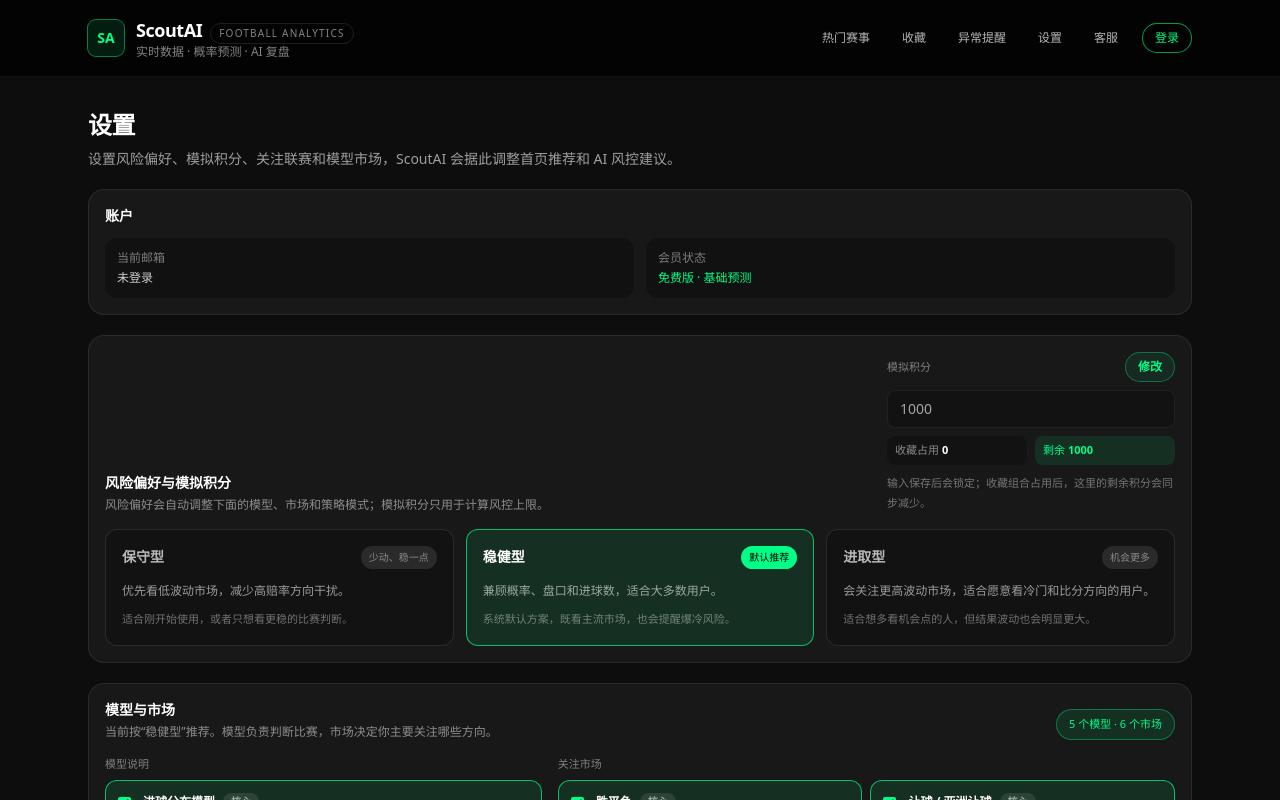
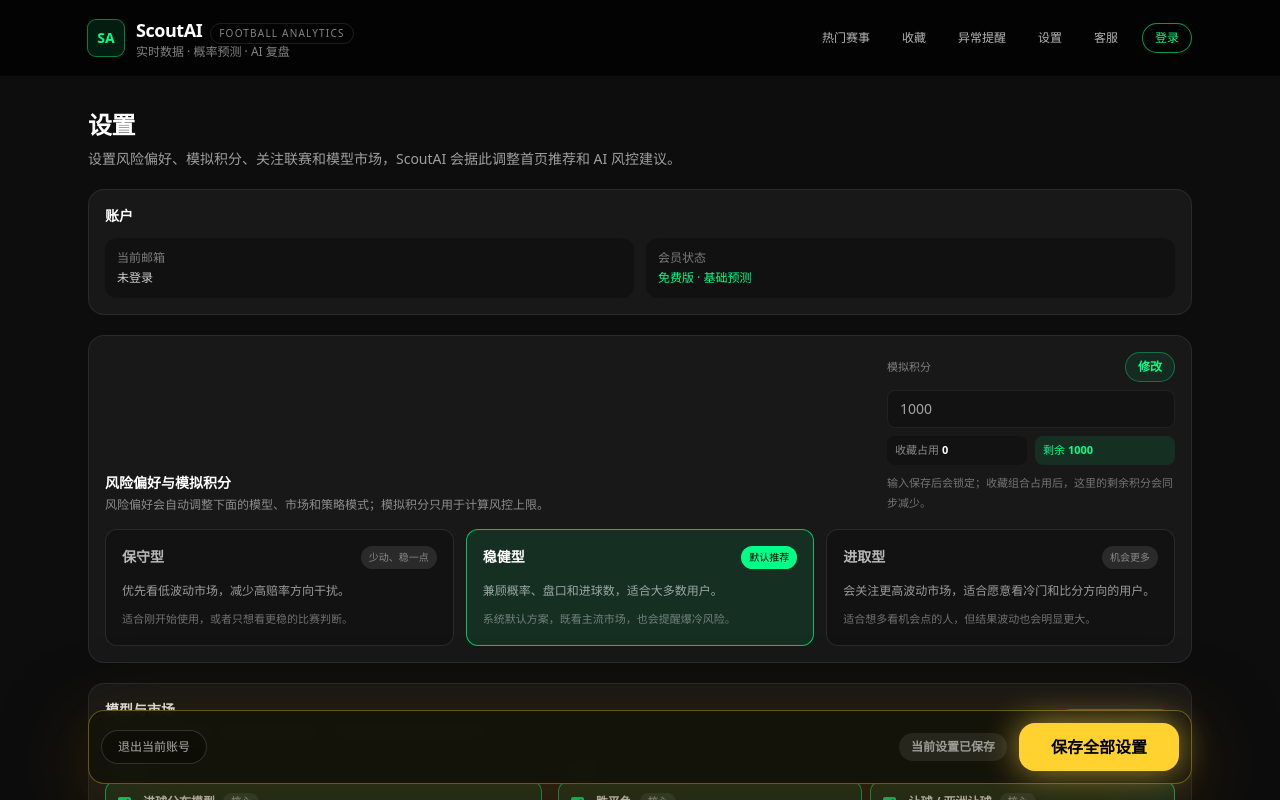
Before and after one commit to JasonHualun/scoutai, a Next.js app: page /settings in a window 1280 px wide. Shown: the top 800 px of the page. Built offline with nearby package versions, Linux system fonts and the light colour scheme; no server answers.

Commit message:
fix: make settings save action prominent

```diff
--- a/src/app/settings/page.tsx
+++ b/src/app/settings/page.tsx
@@ -59,11 +59,29 @@
   return ids.filter((id): id is number => typeof id === "number" && allowedLeagueIds.has(id));
 }
 
+function sameList<T>(left: T[], right: T[]) {
+  return left.length === right.length && left.every((item, index) => item === right[index]);
+}
+
+function samePreferences(left: Preferences, right: Preferences) {
+  return (
+    left.risk_level === right.risk_level &&
+    left.capital === right.capital &&
+    left.currency === right.currency &&
+    sameList(left.preferred_models, right.preferred_models) &&
+    sameList(left.bet_type, right.bet_type) &&
+    sameList(left.preferred_markets, right.preferred_markets) &&
+    sameList(left.favorite_leagues, right.favorite_leagues)
+  );
+}
+
 export default function SettingsPage() {
   const router = useRouter();
   const [email, setEmail] = useState<string | null>(null);
   const [preferences, setPreferences] = useState<Preferences>(defaultPreferences);
+  const [savedPreferences, setSavedPreferences] = useState<Preferences>(defaultPreferences);
   const [selectedLeagueIds, setSelectedLeagueIds] = useState<number[]>(defaultLeagueIds);
+  const [savedLeagueIds, setSavedLeagueIds] = useState<number[]>(defaultLeagueIds);
   const [saving, setSaving] = useState(false);
   const [message, setMessage] = useState<string | null>(null);
   const [error, setError] = useState<string | null>(null);
@@ -111,7 +129,7 @@
 
             const nextCapital = data.capital ?? defaultPreferences.capital;
 
-            setPreferences({
+            const nextPreferences = {
               risk_level: profile.id,
               capital: nextCapital,
               currency: (data.currency as Currency) ?? defaultPreferences.currency,
@@ -127,7 +145,10 @@
                 profile.markets
               ),
               favorite_leagues: data.favorite_leagues ?? defaultPreferences.favorite_leagues,
-            });
+            };
+
+            setPreferences(nextPreferences);
+            setSavedPreferences(nextPreferences);
             setSavedCapital(nextCapital);
           }
         }
@@ -137,7 +158,9 @@
           const parsed = JSON.parse(raw);
           if (Array.isArray(parsed) && parsed.length > 0) {
             const supported = sanitizeLeagueIds(parsed);
-            setSelectedLeagueIds(supported.length > 0 ? supported : defaultLeagueIds);
+            const nextLeagueIds = supported.length > 0 ? supported : defaultLeagueIds;
+            setSelectedLeagueIds(nextLeagueIds);
+            setSavedLeagueIds(nextLeagueIds);
           }
         }
       } catch {
@@ -190,6 +213,8 @@
 
       if (userError || !user) {
         setMessage("已保存到本机。登录后可同步到云端。");
+        setSavedPreferences(nextPreferences);
+        setSavedLeagueIds(selectedLeagueIds);
         setSavedCapital(nextPreferences.capital);
         setCapitalEditing(false);
         return;
@@ -201,6 +226,8 @@
 
       if (upsertError) throw upsertError;
       setMessage("设置已保存并同步。");
+      setSavedPreferences(nextPreferences);
+      setSavedLeagueIds(selectedLeagueIds);
       setSavedCapital(nextPreferences.capital);
       setCapitalEditing(false);
       router.refresh();
@@ -218,6 +245,8 @@
   );
   const remainingSimulatedPoints = Math.max(0, preferences.capital - usedSimulatedPoints);
   const capitalDirty = preferences.capital !== savedCapital;
+  const settingsDirty =
+    !samePreferences(preferences, savedPreferences) || !sameList(selectedLeagueIds, savedLeagueIds);
 
   return (
     <div className="space-y-5">
@@ -569,25 +598,36 @@
         </div>
       </section>
 
-      <div className="flex flex-col gap-3 border-t border-white/10 pt-4 md:flex-row md:items-center md:justify-between">
+      <div className="sticky bottom-4 z-30 mt-6 rounded-2xl border border-amber-300/35 bg-[#151309]/95 p-3 shadow-[0_16px_70px_rgba(245,158,11,0.2),0_20px_80px_rgba(0,0,0,0.65)] backdrop-blur md:flex md:items-center md:justify-between md:gap-4">
         <button
           type="button"
           onClick={async () => {
             await signOut();
             router.push("/login");
           }}
-          className="rounded-full border border-white/15 bg-black/30 px-4 py-2 text-xs text-white/75 hover:border-red-400/60 hover:text-red-300"
+          className="rounded-full border border-white/15 bg-black/30 px-4 py-2 text-xs text-white/65 hover:border-red-400/60 hover:text-red-300"
         >
           退出当前账号
         </button>
+        <div className="mt-3 flex flex-col gap-2 md:mt-0 md:flex-row md:items-center md:gap-3">
+          <div
+            className={`rounded-full px-3 py-1.5 text-xs font-semibold ${
+              settingsDirty
+                ? "bg-amber-300/12 text-amber-200"
+                : "bg-white/8 text-white/55"
+            }`}
+          >
+            {settingsDirty ? "有修改未保存" : "当前设置已保存"}
+          </div>
           <button
             type="button"
             disabled={saving}
             onClick={saveSettings}
-          className="rounded-full bg-[color:var(--accent)] px-5 py-2 text-xs font-semibold text-black shadow-[0_0_30px_rgba(0,255,135,0.7)] hover:bg-emerald-300 disabled:cursor-not-allowed disabled:opacity-60"
+            className="min-h-12 rounded-2xl bg-amber-300 px-8 text-base font-black text-black shadow-[0_0_34px_rgba(252,211,77,0.65)] transition hover:bg-amber-200 hover:shadow-[0_0_46px_rgba(252,211,77,0.82)] disabled:cursor-not-allowed disabled:opacity-60"
           >
-          {saving ? "保存中..." : "保存设置"}
+            {saving ? "正在保存..." : "保存全部设置"}
           </button>
+        </div>
       </div>
     </div>
   );
```
Also changed, not shown: 1 other file (tests, documents, lock files or other folders). Lines whose indentation alone changed are shown as unchanged.
